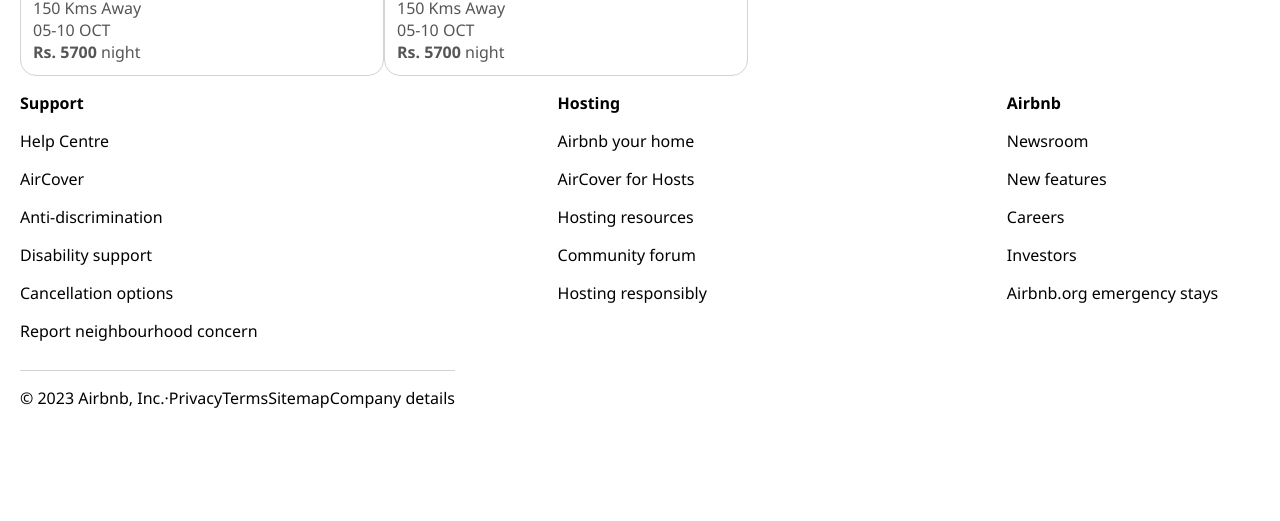
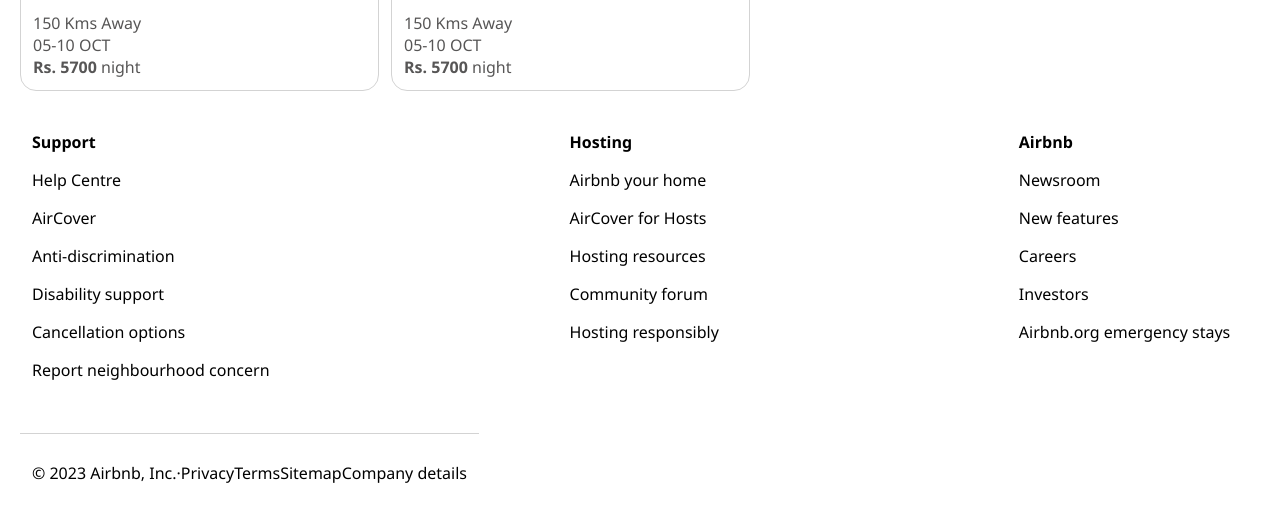
Before and after one commit to PonmuraliGIT/AIRBNB_CLONE, a plain HTML site: page index.html in a window 1280 px wide. Shown: the part 1273-1794 px from the top of the page. Before the commit the page ends 1710 px from the top, so only its background shows below. Drawn offline with Linux system fonts and the light colour scheme.

Commit message:
padding for footer

```diff
--- a/style.css
+++ b/style.css
@@ -119,10 +119,11 @@ body {
   padding:12px;
   flex-wrap: wrap;
   position:absolute;
+  gap:12px;
 }
 
 .box {
-  width:338px;
+  width:333px;
   border : 1px solid lightgray;
   padding:12px;
   border-radius: 16px;
@@ -203,9 +204,11 @@ body {
 .footer-one{
   display: flex;
   gap:300px;
+  padding:12px;
 }
 
 .footer{
   margin-top:12px;
+  padding:12px;
   border-top:1px solid lightgray;
 }
```
